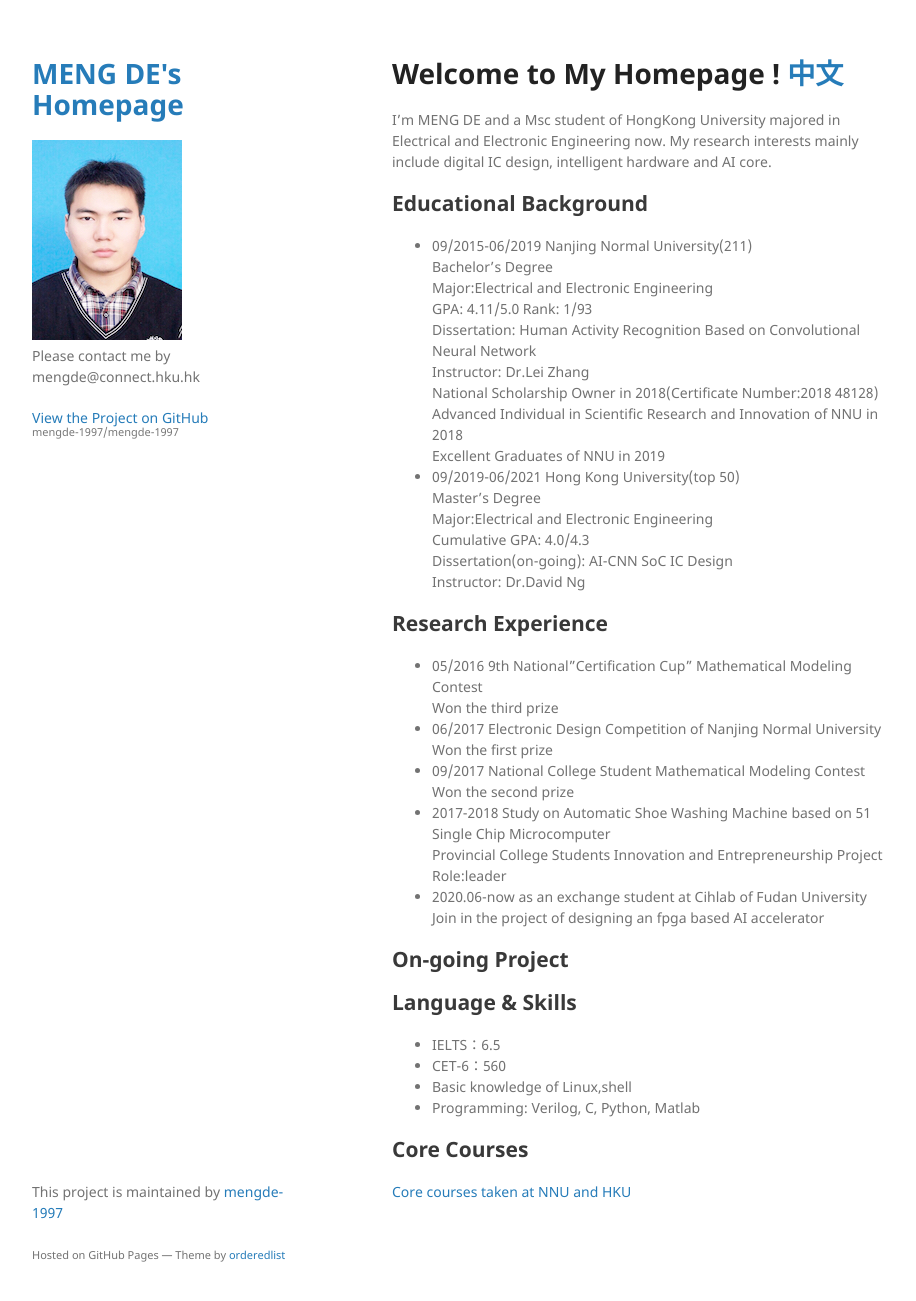
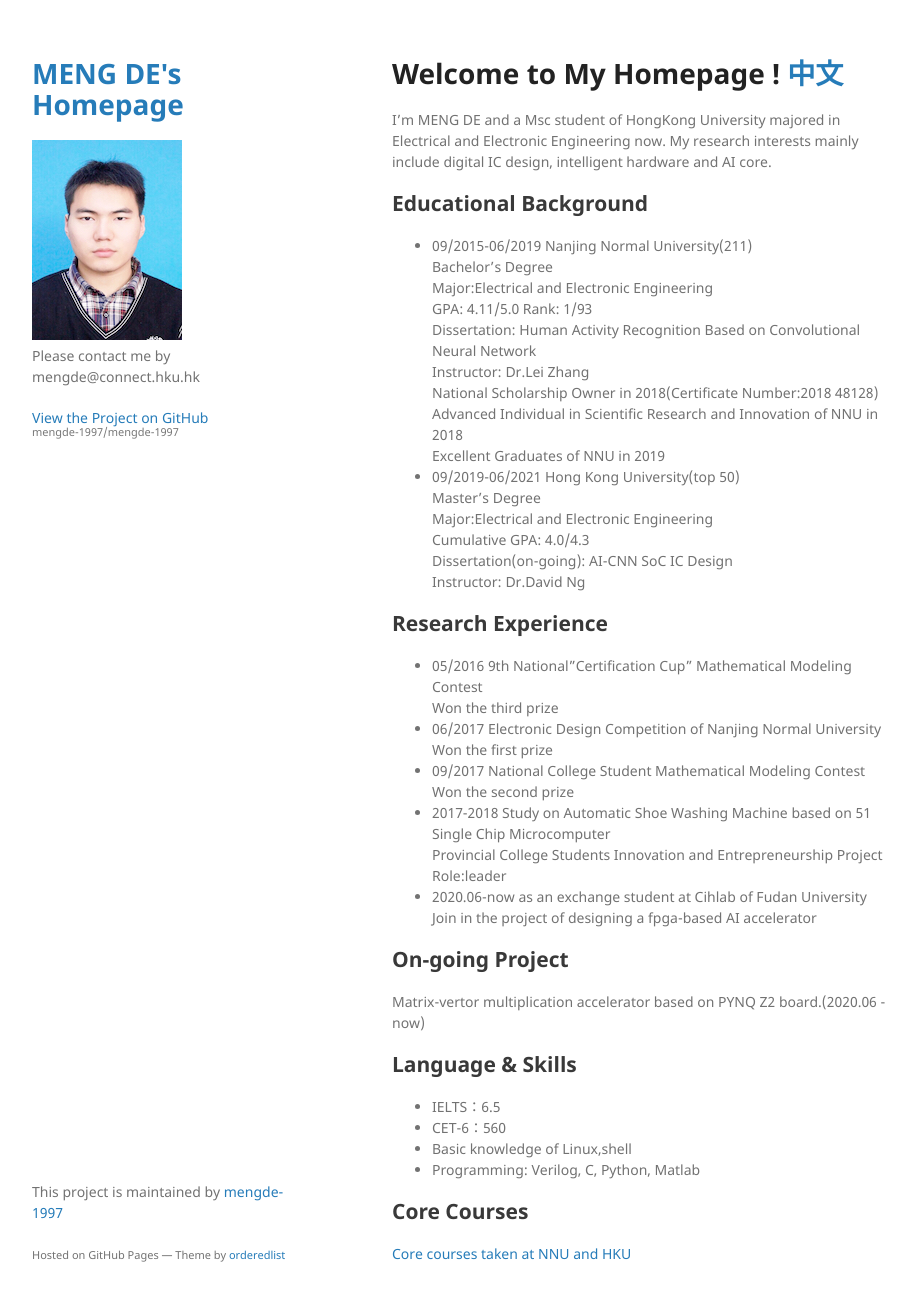
Before and after one commit to mengde-1997/mengde-1997, a Jekyll site: the page built from index.md, in a window 1280 px wide and 1334 px high. Shown: the top 1301 px of the window, without its empty margins (178-1094 px from the left). Built offline with Jekyll 4.4.1, drawn with Linux system fonts in a browser that asks for light colours; our own code applies the rules of GitHub Pages for plain Markdown files.

Commit message:
Update index.md

```diff
--- a/index.md
+++ b/index.md
@@ -35,13 +35,14 @@ My research interests mainly include digital IC design, intelligent hardware and
   Provincial College Students Innovation and Entrepreneurship Project<br />
   Role:leader<br />
 * 2020.06-now  as an exchange student at Cihlab of Fudan University<br />
-  Join in the project of designing an fpga based AI accelerator
+  Join in the project of designing a fpga-based AI accelerator
 
 
 
 
 ## On-going Project
 
+  Matrix-vertor multiplication accelerator based on PYNQ Z2 board.(2020.06 - now)
 
 
 ## Language & Skills
```
